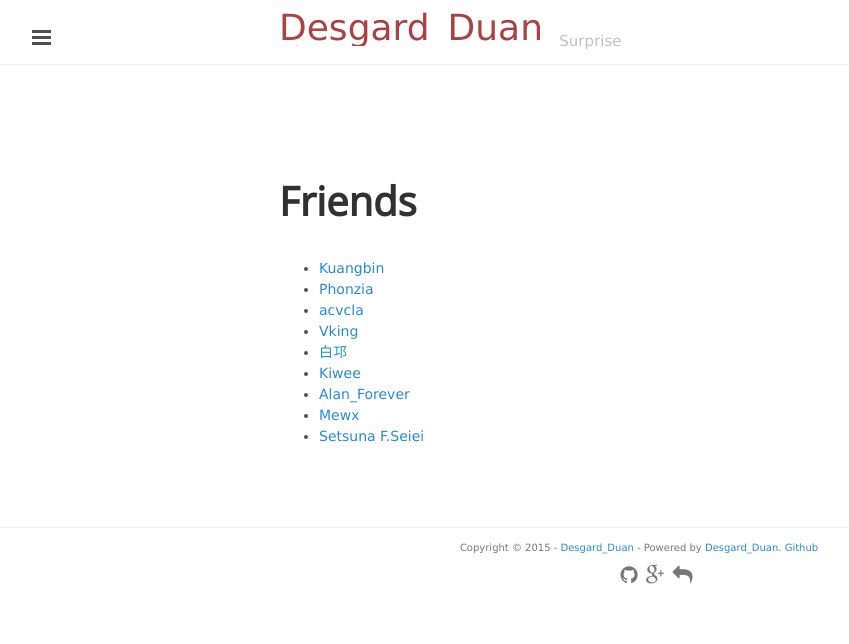
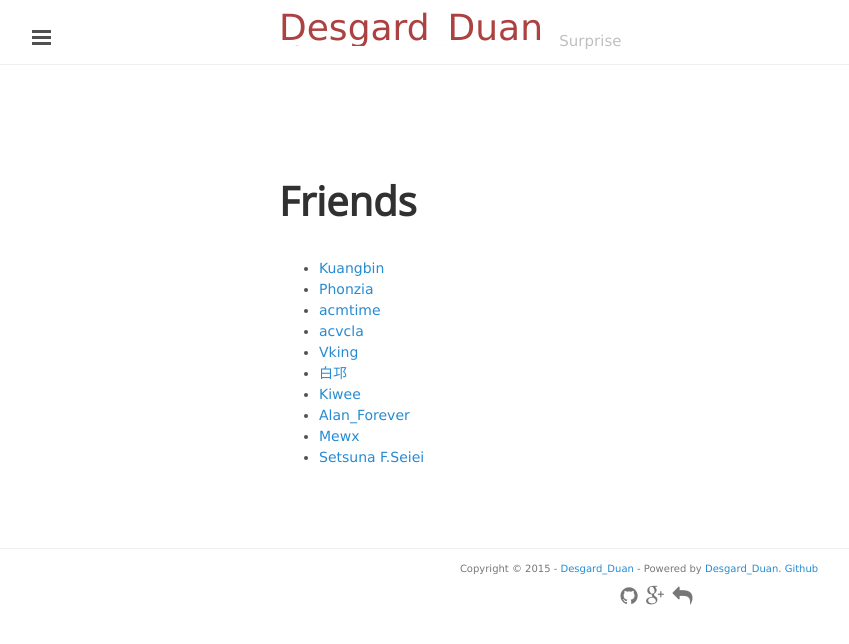
Before and after one commit to Desgard/desgard.github.com, a Jekyll site: the page built from friends.html, in a window 1280 px wide. Shown: the top 644 px of the page, without its empty margins (1-850 px from the left). Built offline with Jekyll 4.4.1, drawn with Linux system fonts in a browser that asks for light colours; Markdown is read by kramdown in place of the engine named in the settings.

Commit message:
2015-3-9 update

```diff
--- a/friends.html
+++ b/friends.html
@@ -16,6 +16,11 @@ title: Friends
 	<li>
 		<a href="http://www.phonzia.com/" class="hint--right" data-hint="Vim、Emacs 大神，深爱着 cpp 的秒书狂魔">
 			Phonzia
+		</a>
+	</li>
+	<li>
+		<a href="http://www.acmtime.com/" class="hint--right" data-hint="刻苦的 acmer，明城兄!">
+			acmtime
 		</a>
 	</li>
 	<li>
```
